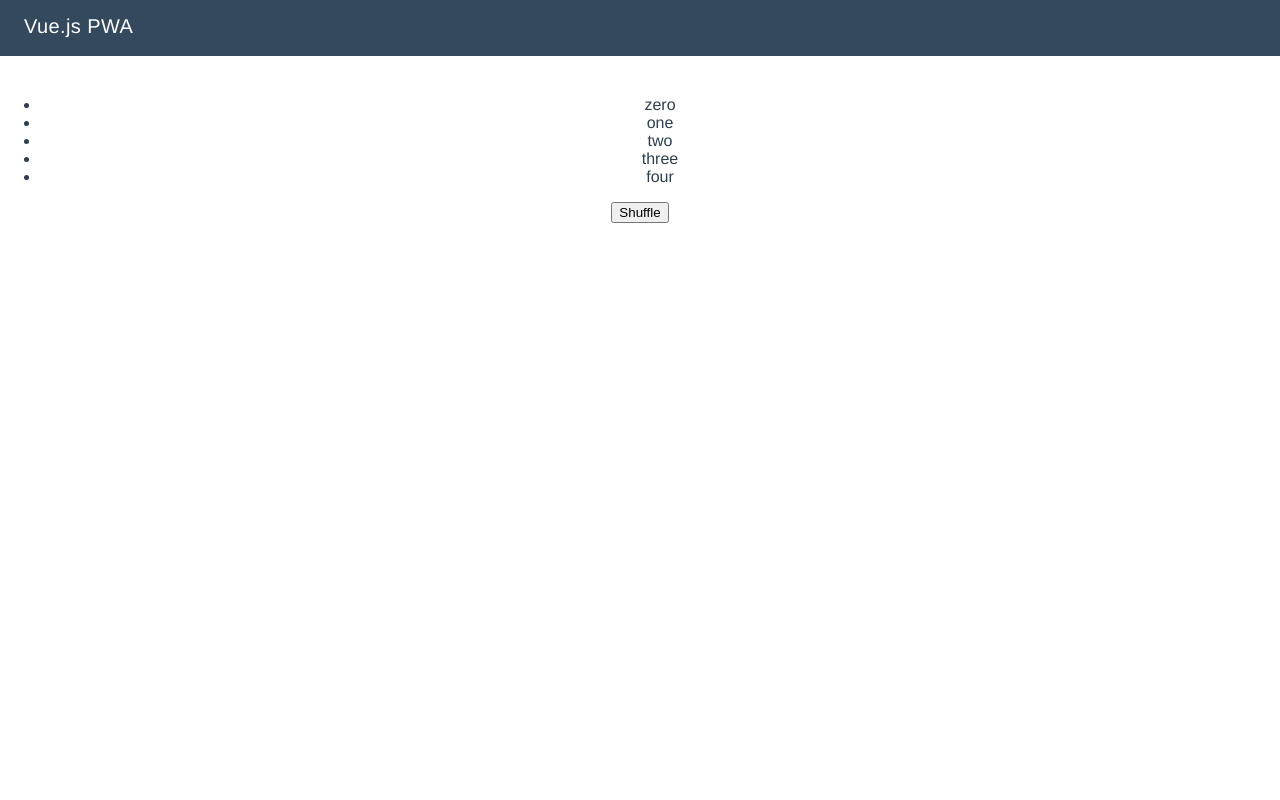
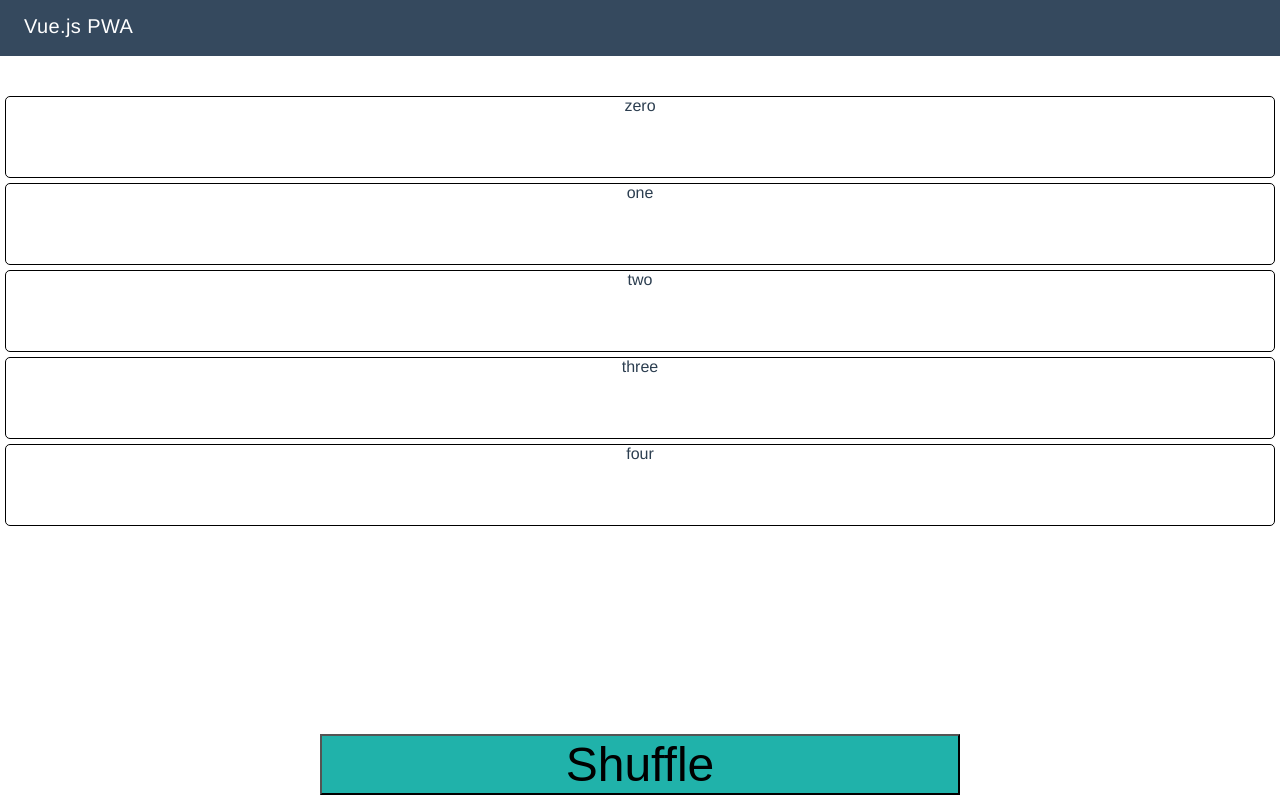
Before and after one commit to bjornicus/drawpile, a Vue app: page / in a window 1280 px wide. Built offline with nearby package versions, Linux system fonts and the light colour scheme.

Commit message:
stying shuffle button and cards a bit

```diff
--- a/src/components/Deck.vue
+++ b/src/components/Deck.vue
@@ -1,11 +1,11 @@
 <template>
   <div>
-    <transition-group name="cards" tag="ul">
-      <li v-for="card in cards" :key="card.id">
+    <transition-group name="cards" tag="div">
+      <div class="card" v-for="card in cards" :key="card.id">
         {{ card.msg }}
-      </li>
+      </div>
     </transition-group>
-    <button @click="shuffle">Shuffle</button>
+    <button class="shuffle-button" @click="shuffle">Shuffle</button>
   </div>
 </template>
 
@@ -52,7 +52,21 @@ export default {
 </script>
 
 <style>
+.shuffle-button {
+  position: fixed;
+  bottom: 5px;
+  left: 25vw;
+  background: lightseagreen;
+  width: 50vw;
+  font-size: 3rem;
+}
 .cards-move {
   transition: transform 1s;
 }
+.card {
+  height: 80px;
+  border: 1px solid black;
+  border-radius: 5px;
+  margin: 5px;
+}
 </style>
```
